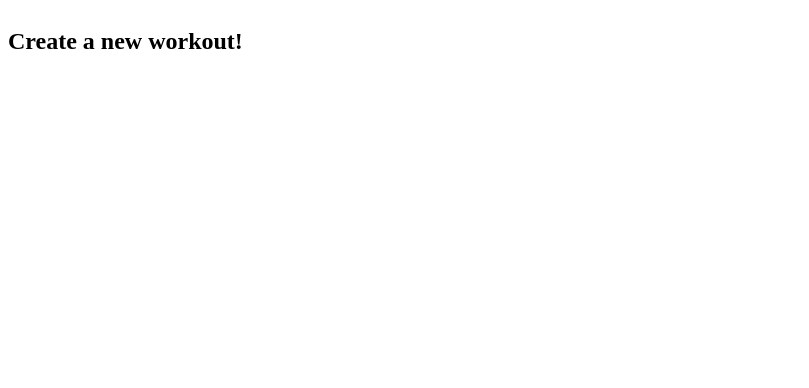
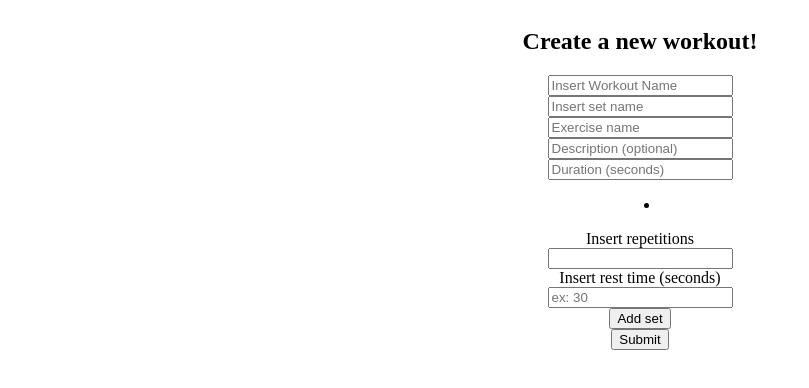
Before and after one commit to MarcosUgalde/Fullstack-project, a React (Vite) app in the folder front/: page /new-workout in a window 1280 px wide. Shown: the top 388 px of the page, without its empty margins (0-809 px from the left). Built offline with nearby package versions, Linux system fonts and the light colour scheme.

Commit message:
feat: started page for creating a new workout

```diff
--- a/front/src/pages/Createworkout/index.jsx
+++ b/front/src/pages/Createworkout/index.jsx
@@ -4,7 +4,22 @@ function Createworkout() {
     return (
         <Styled.Body>
             <h1>Create a new workout!</h1>
-
+            <Styled.Form>
+                <input type='text' id='workout' placeholder='Insert Workout Name'></input>
+                <input type="text" placeholder='Insert set name'></input>
+                <input type='text' placeholder='Exercise name'></input>
+                <input type='text' placeholder='Description (optional)'></input>
+                <input type='text' placeholder='Duration (seconds)'></input>
+                <ul>
+                    <li></li>
+                </ul>
+                <label htmlFor='reps'>Insert repetitions</label>
+                <input id='reps'></input>
+                <label htmlFor='rest'>Insert rest time (seconds)</label>
+                <input id='rest' placeholder='ex: 30'></input>
+            </Styled.Form>
+            <button>Add set</button>
+            <input type='submit'></input>
         </Styled.Body>
     )
 }
--- a/front/src/pages/Createworkout/styles.jsx
+++ b/front/src/pages/Createworkout/styles.jsx
@@ -2,9 +2,18 @@ import { styled } from 'styled-components'
 
 const Body = styled.section`
     display: flex;
-    flex-directio: column;
+    flex-direction: column;
+    justify-content: center;
+    align-items: center;
+`
+const Form = styled.section`
+    display: flex;
+    flex-direction: column;
+    justify-content: center;
+    align-items: center;
 `
 
 export default {
     Body,
+    Form,
 }
```
